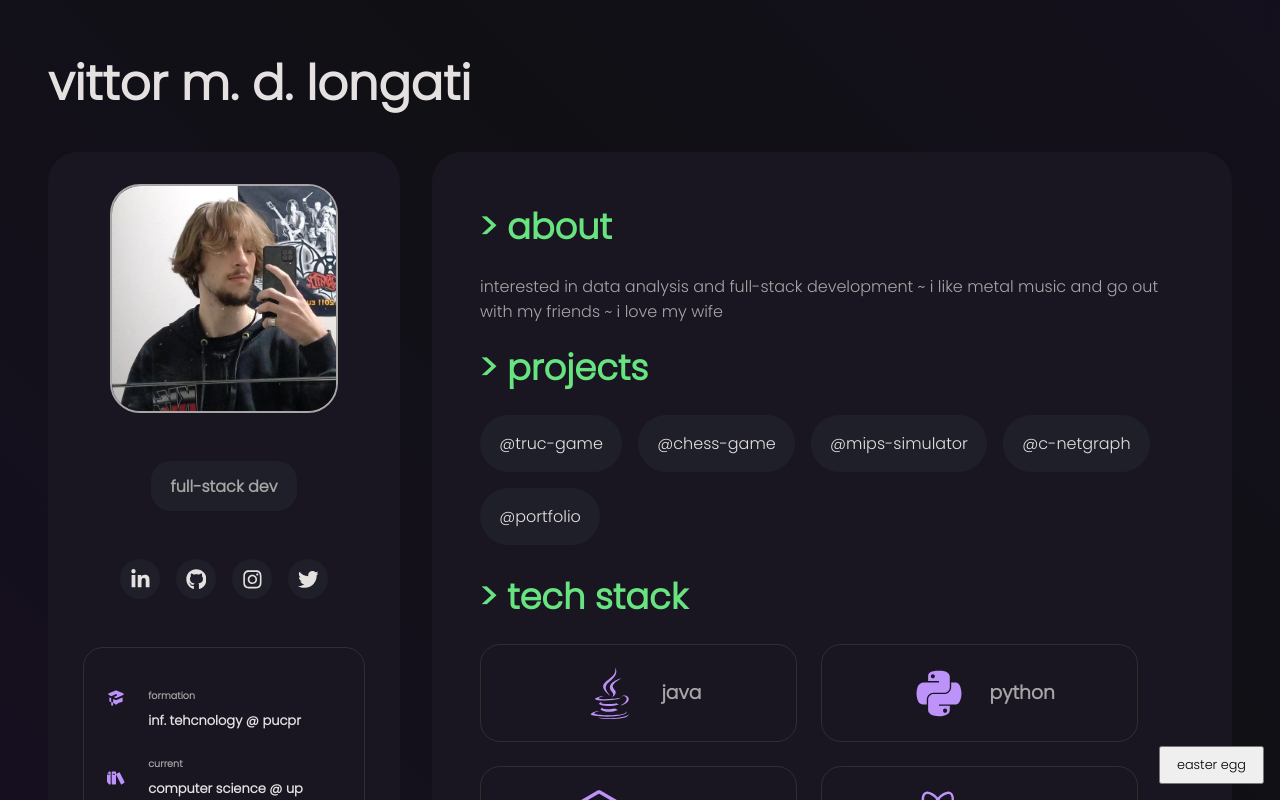
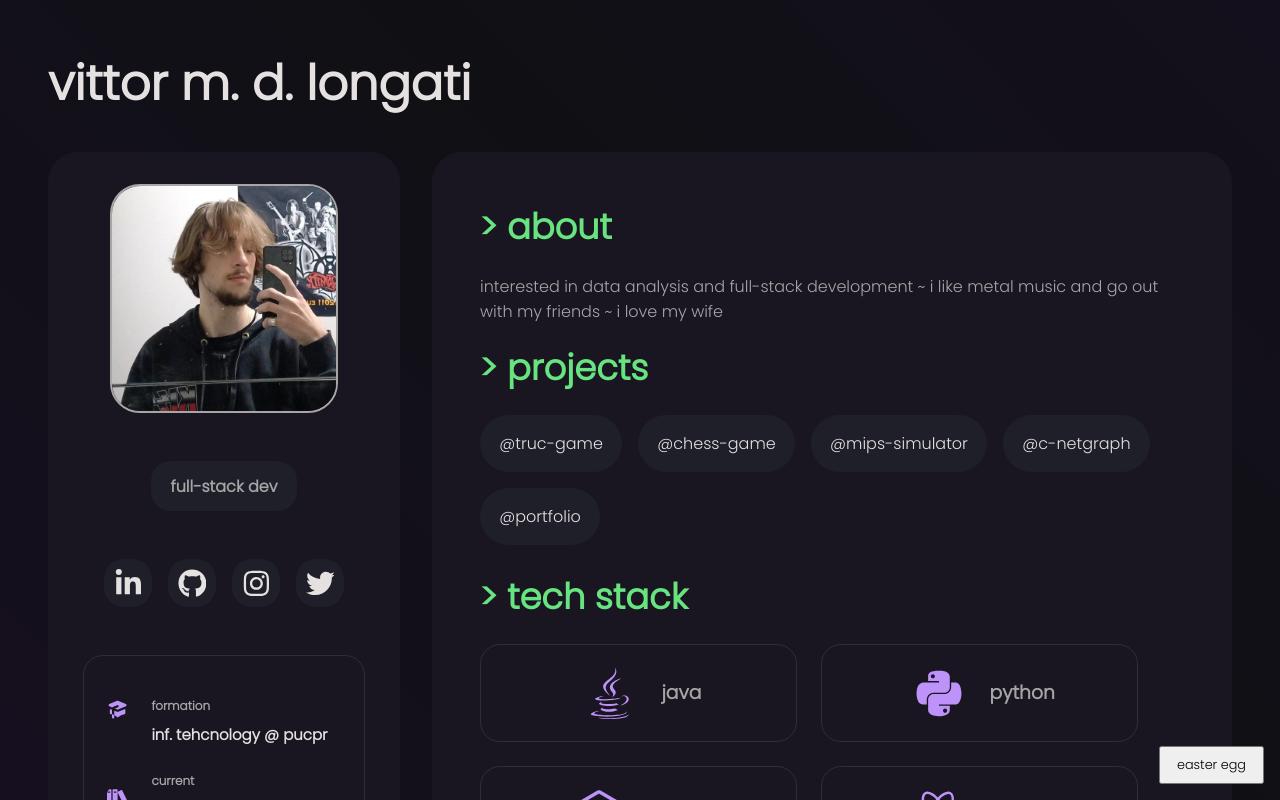
Before and after one commit to xyz2094/xyz2094.github.io, a React (Vite) app: page / in a window 1280 px wide. Shown: the top 800 px of the page. Built offline with nearby package versions, Linux system fonts and the light colour scheme.

Commit message:
updated the elements size in the whole SPA

```diff
--- a/src/styles/components/informationcontainer.sass
+++ b/src/styles/components/informationcontainer.sass
@@ -23,19 +23,19 @@
 
   h3
     color: variables.$text-color-secondary
-    font-size: .6rem
+    font-size: 12px
     margin-bottom: .5rem
 
   p
     color: #e5e1e1
     font-weight: bold
-    font-size: 13px
+    font-size: 15px
 
   svg
     background-color: variables.$bg-color
     padding: .4rem
-    width: 2rem
-    height: 2rem
+    width: 2.2rem
+    height: 2.2rem
     border-radius: variables.$card-border-radius
 
   #cap-icon
--- a/src/styles/components/socialnetworkcontainer.sass
+++ b/src/styles/components/socialnetworkcontainer.sass
@@ -11,7 +11,7 @@
     background-color: variables.$bg-color-secondary
     border-radius: variables.$card-border-radius
     color: #333
-    font-size: 1.3rem
+    font-size: 1.8rem
     margin-bottom: 2rem
     @include mixins.center
 
```
